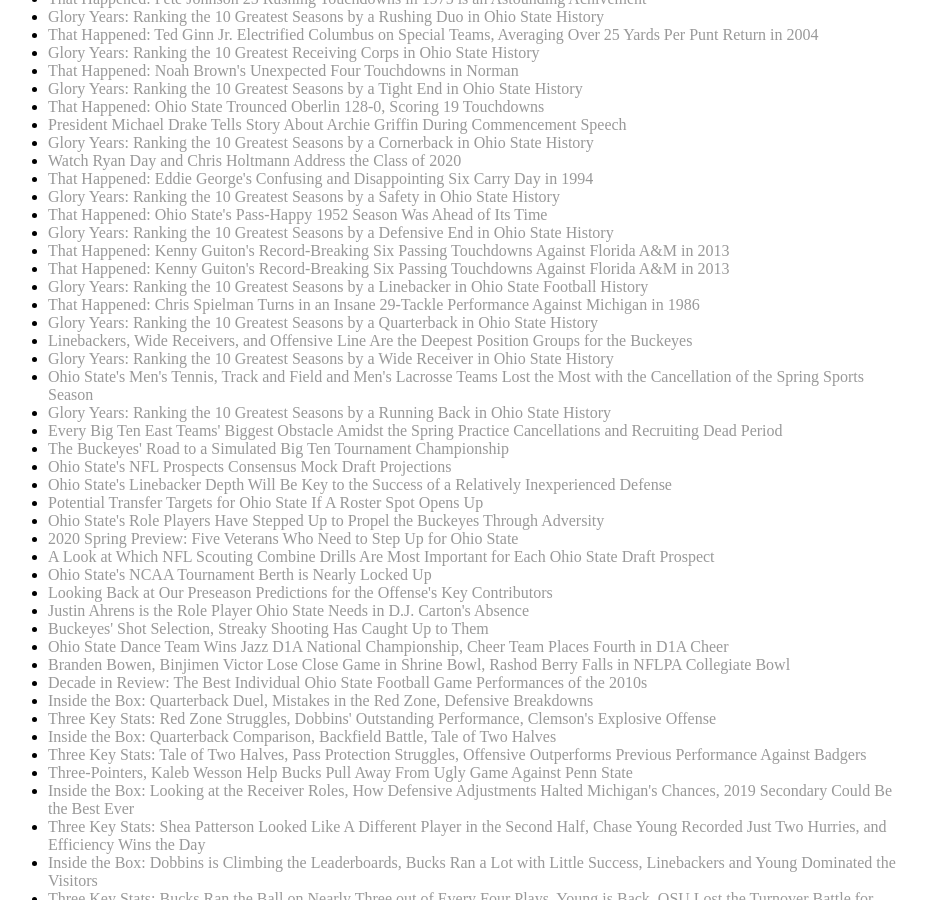
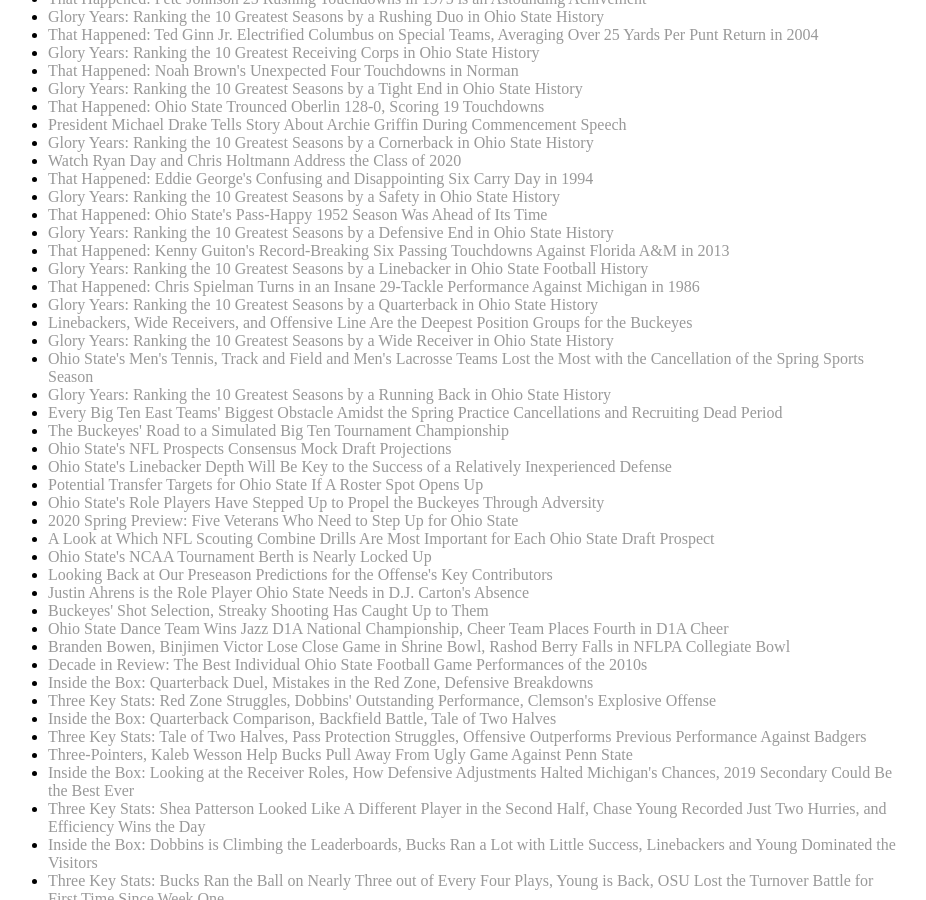
Before and after one commit to mtnartker/mtnartker.github.io, a Jekyll site: the page built from example_works/index.html, in a window 1280 px wide and 900 px high, scrolled down 451 px. Shown: the whole window, without its empty margins (184-1110 px from the left). Built offline with Jekyll 4.4.1, drawn with Linux system fonts in a browser that asks for light colours.

Commit message:
Update index.html

```diff
--- a/example_works/index.html
+++ b/example_works/index.html
@@ -32,7 +32,6 @@
 <li><a href=https://www.elevenwarriors.com/ohio-state-football/2020/04/113714/glory-years-ranking-the-10-greatest-seasons-by-a-safety-in-ohio-state-history>Glory Years: Ranking the 10 Greatest Seasons by a Safety in Ohio State History</a></li>
 <li><a href=https://www.elevenwarriors.com/ohio-state-football/2020/04/113581/that-happened-ohio-states-pass-happy-1952-season-was-ahead-of-its-time>That Happened: Ohio State's Pass-Happy 1952 Season Was Ahead of Its Time</a></li>
 <li><a href=https://www.elevenwarriors.com/ohio-state-football/2020/04/113544/glory-years-ranking-the-10-greatest-seasons-by-a-defensive-lineman-in-ohio-state-history>Glory Years: Ranking the 10 Greatest Seasons by a Defensive End in Ohio State History</a></li>
-<li><a href=https://www.elevenwarriors.com/ohio-state-football/2020/04/113429/that-happened-kenny-guitons-six-passing-touchdowns-against-florida-am-in-2013>That Happened: Kenny Guiton's Record-Breaking Six Passing Touchdowns Against Florida A&M in 2013</a></li>
 <li><a href=https://www.elevenwarriors.com/ohio-state-football/2020/04/113429/that-happened-kenny-guitons-six-passing-touchdowns-against-florida-am-in-2013>That Happened: Kenny Guiton's Record-Breaking Six Passing Touchdowns Against Florida A&M in 2013</a></li>
 <li><a href=https://www.elevenwarriors.com/ohio-state-football/2020/04/113402/glory-years-ranking-the-10-greatest-seasons-by-a-linebacker-in-ohio-state-football-history>Glory Years: Ranking the 10 Greatest Seasons by a Linebacker in Ohio State Football History</a></li>
 <li><a href=https://www.elevenwarriors.com/ohio-state-football/2020/04/113294/that-happened-chris-spielmans-29-tackle-game-against-michigan-in-1986>That Happened: Chris Spielman Turns in an Insane 29-Tackle Performance Against Michigan in 1986</a></li>
```
